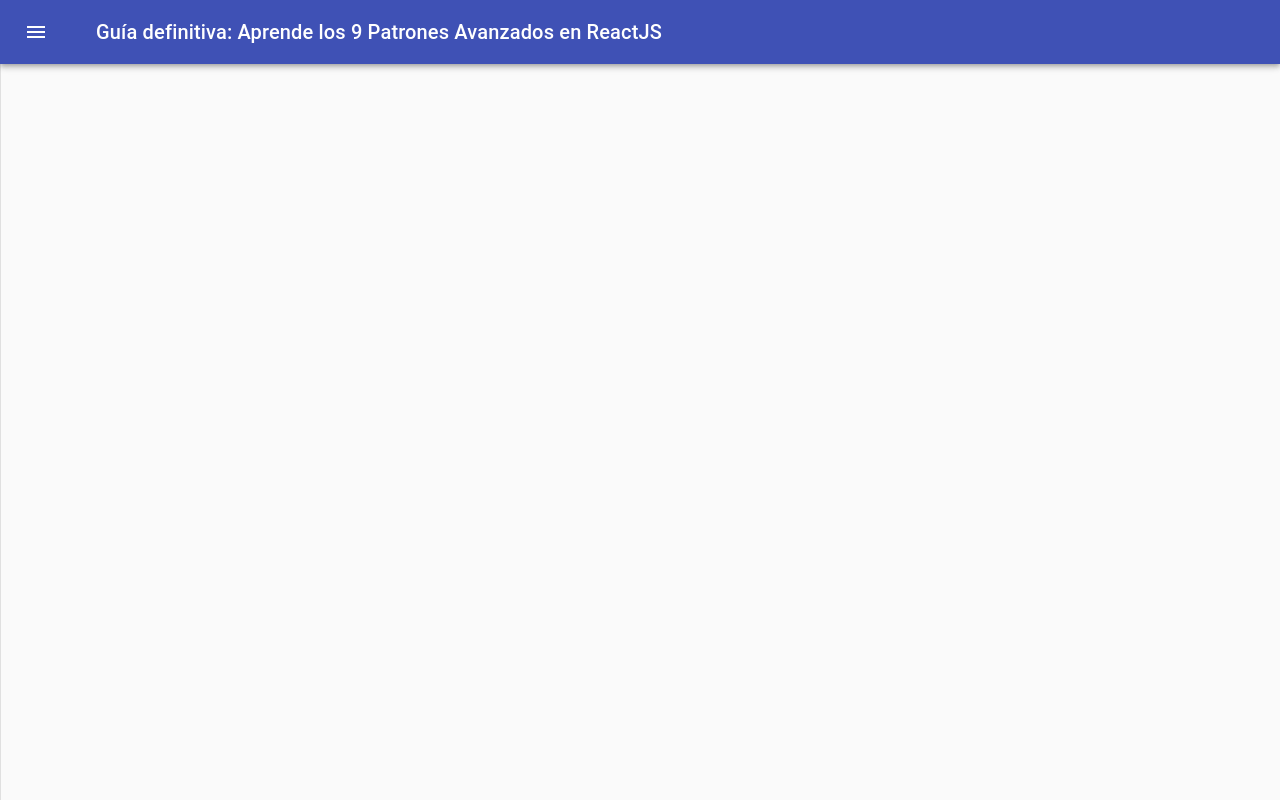
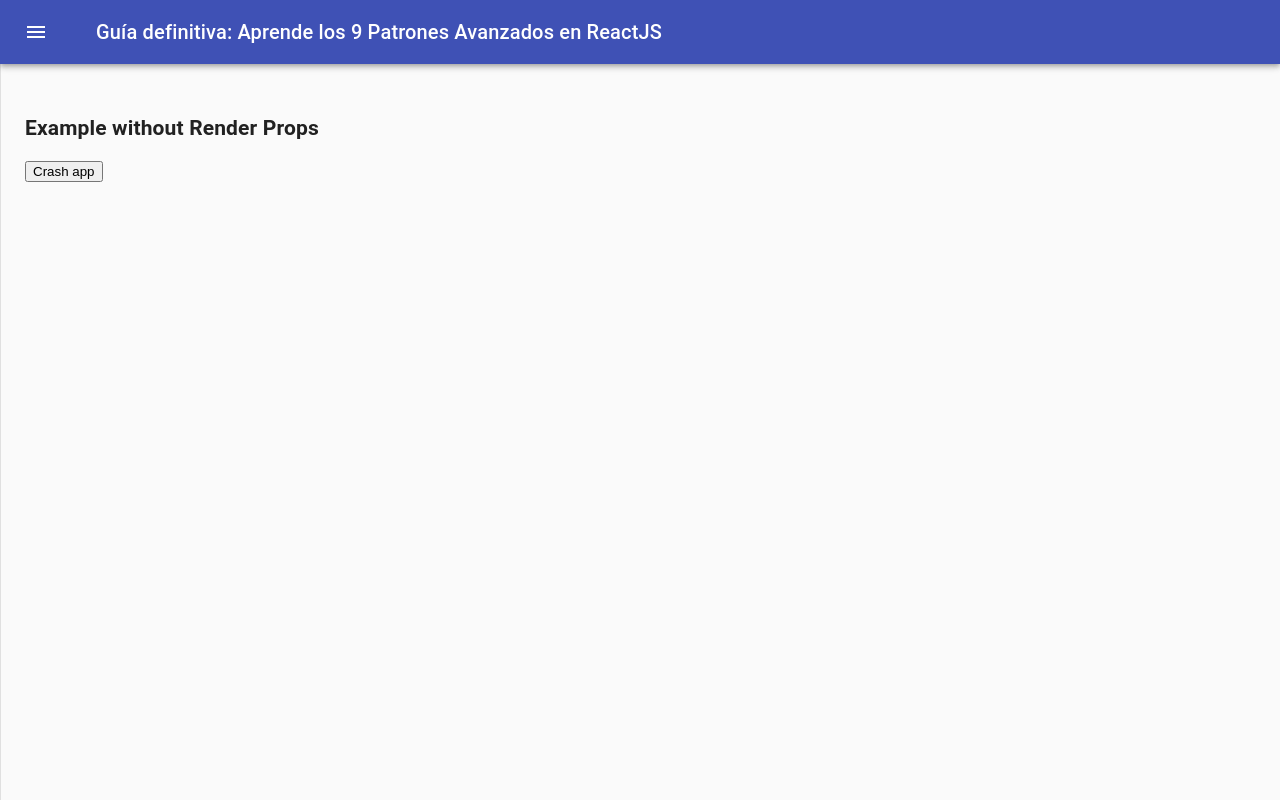
Before and after one commit to stevengf14/react-patterns, a React (Create React App) app: page /render-props in a window 1280 px wide. Built offline with nearby package versions, Linux system fonts and the light colour scheme.

Commit message:
Render Props without Pattern

```diff
--- /dev/null
+++ b/src/render-props/components/error-boundary.js
@@ -0,0 +1,24 @@
+import { Component } from "react";
+
+export class ErrorBoundary extends Component {
+  state = { hasError: false, error: null };
+
+  componentDidCatch(error) {
+    this.setState({ hasError: true, error });
+  }
+
+  render() {
+    const { hasError, error } = this.state;
+    const { children } = this.props;
+
+    if (hasError) {
+      return (
+        <div>
+          <p>Oops! An unexpected error ocurred</p>
+          {error.toString()}
+        </div>
+      );
+    }
+    return children;
+  }
+}
--- /dev/null
+++ b/src/render-props/components/render-props-page.js
@@ -0,0 +1,25 @@
+import React, { useState } from "react";
+import { ErrorBoundary } from "./error-boundary";
+
+const MyBug = () => {
+  const [isError, setIsError] = useState(false);
+
+  const handleCrash = () => {
+    setIsError(true);
+  };
+
+  if (isError) {
+    throw new Error(":(");
+  }
+
+  return <button onClick={handleCrash}>Crash app</button>;
+};
+
+export const RenderPropsPage = () => (
+  <>
+    <h2>Example without Render Props</h2>
+    <ErrorBoundary>
+      <MyBug />
+    </ErrorBoundary>
+  </>
+);
--- a/src/routes.js
+++ b/src/routes.js
@@ -7,6 +7,7 @@ import { ExtensibleStylesPage } from "./extensible-styles/classwork/extensible-s
 import { ExtensibleStylesPageHomework } from "./extensible-styles/homework/extensible-styles-page";
 import { CompoundComponentPage } from "./compound-component/classwork/compound-component-page";
 import { CompoundComponentPageHomework } from "./compound-component/homework/compound-component-page";
+import { RenderPropsPage } from "./render-props/components/render-props-page";
 
 export const routes = [
   {
@@ -55,4 +56,9 @@ export const routes = [
     label: "Compound Components Homework",
     Component: CompoundComponentPageHomework,
   },
+  {
+    path: "/render-props",
+    label: "Render Props",
+    Component: RenderPropsPage,
+  },
 ];
```
